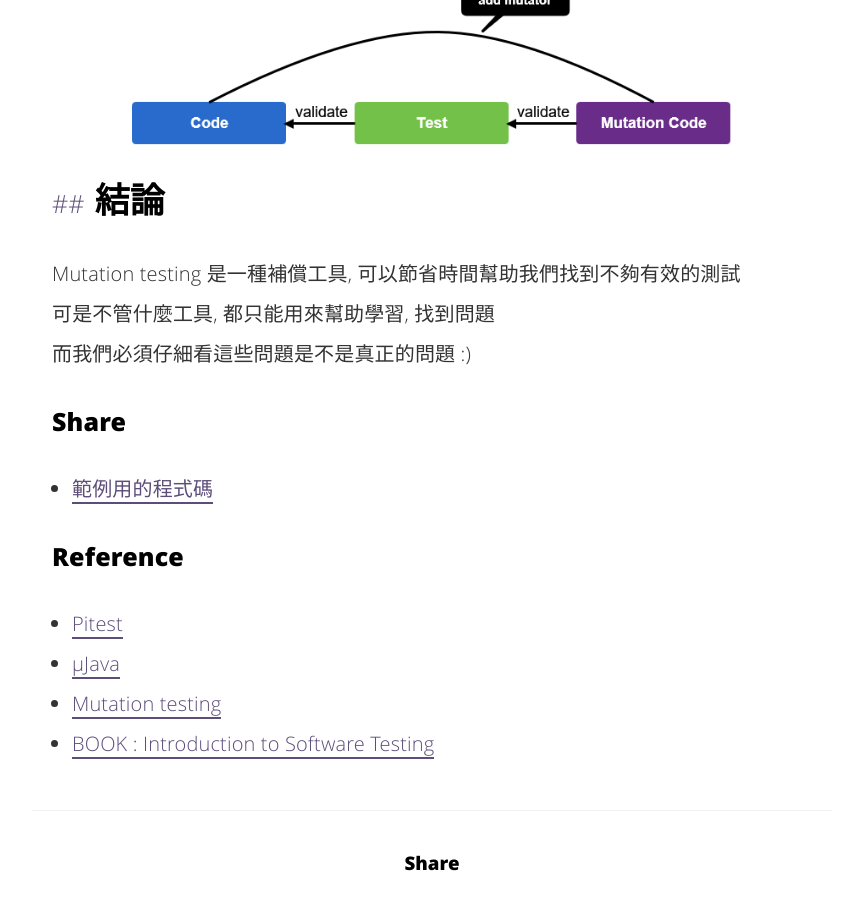
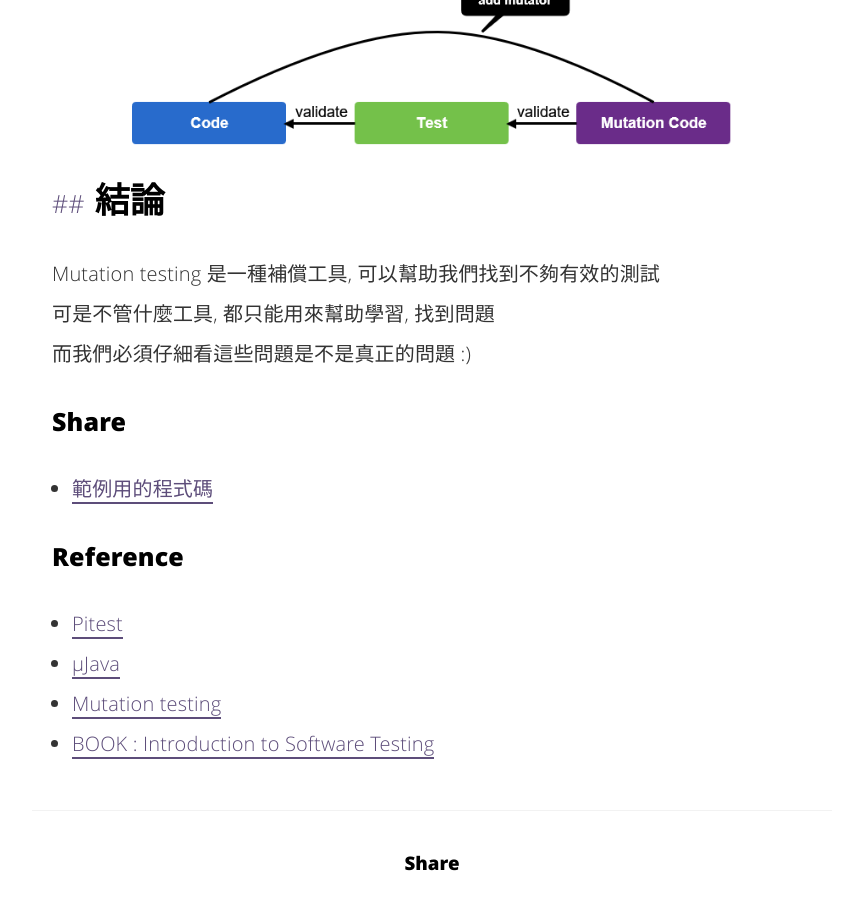
Before and after one commit to gitmaruneko/MaruWrite, a Jekyll site: the page built from _posts/2018-03-24-MutationTest.md, in a window 1280 px wide and 900 px high, scrolled down 9108 px. Shown: the whole window, without its empty margins (208-1071 px from the left). Built offline with Jekyll 4.4.1, drawn with Linux system fonts in a browser that asks for light colours; comment, search, counter and statistics services are not loaded.

Commit message:
Modify site post

```diff
--- a/_posts/2018-03-24-MutationTest.md
+++ b/_posts/2018-03-24-MutationTest.md
@@ -149,7 +149,7 @@ Pitest是一款針對Java語言提供的Mutation測試工具, 提供多種mutato
 
 
 ## 結論
-Mutation testing 是一種補償工具, 可以節省時間幫助我們找到不夠有效的測試
+Mutation testing 是一種補償工具, 可以幫助我們找到不夠有效的測試
 可是不管什麼工具, 都只能用來幫助學習, 找到問題
 而我們必須仔細看這些問題是不是真正的問題  :)
 
```
